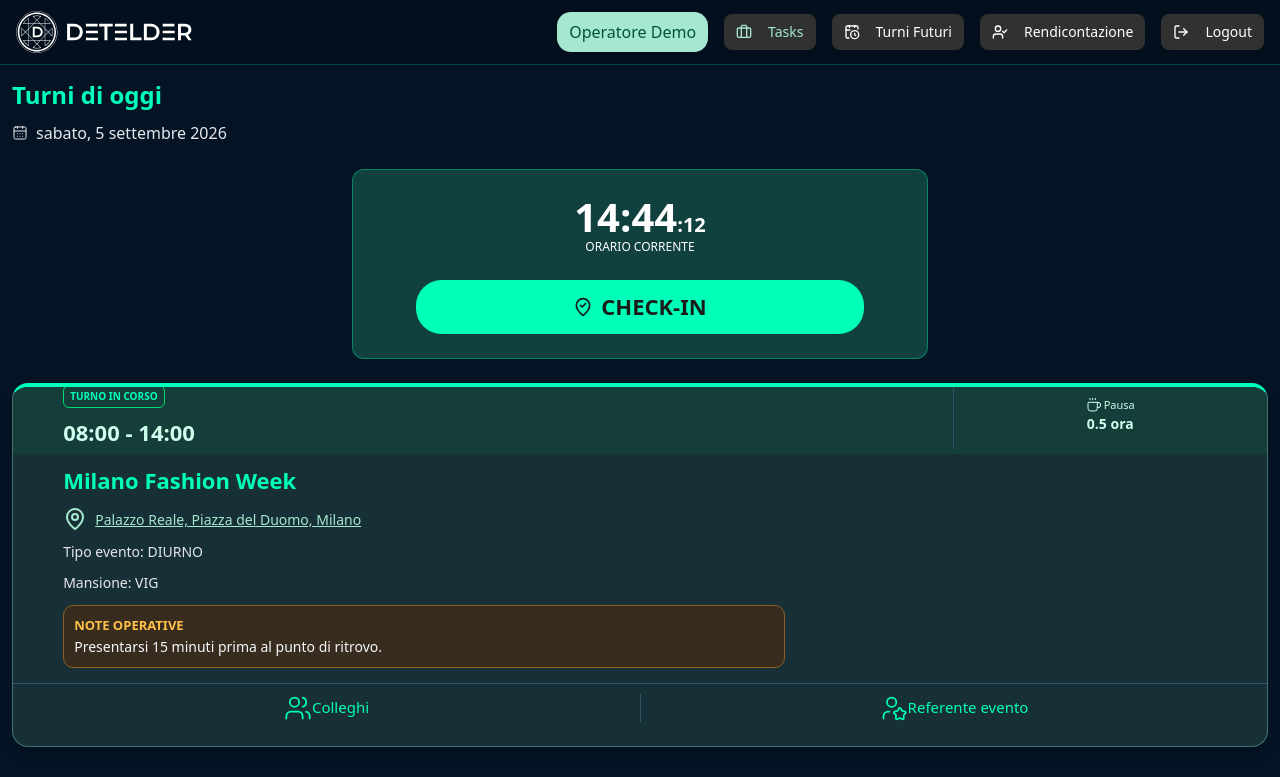
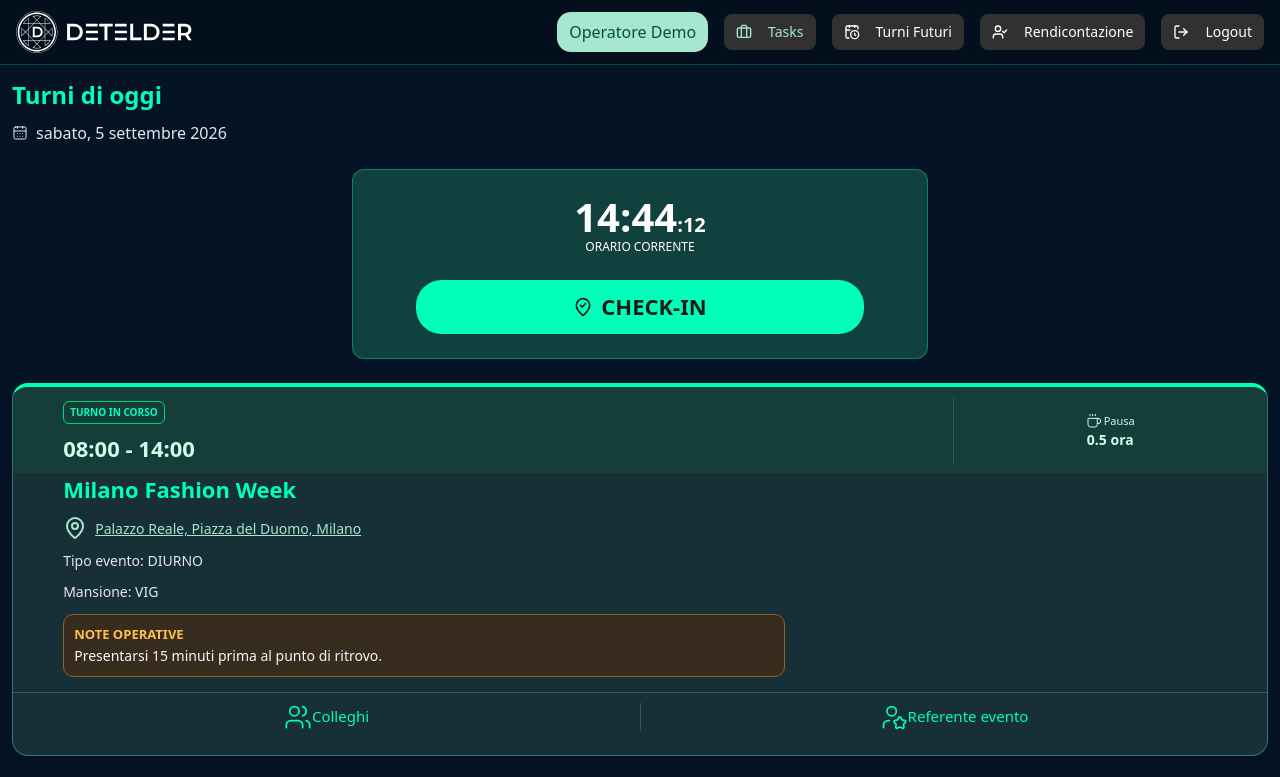
Before and after one commit to MarsOTA/detelder-operator-preview, a React (Vite) app: page /operator in a window 1280 px wide. Shown: the top 777 px of the page. Built offline with nearby package versions, Linux system fonts and the light colour scheme.

Commit message:
Fix spacing below top accent on event cards

```diff
--- a/src/pages/common/operatorSummaryPreview.css
+++ b/src/pages/common/operatorSummaryPreview.css
@@ -28,10 +28,15 @@
   background-color: #153d3a !important;
 }
 
-/* L'header orario deve aderire direttamente alla linguetta superiore */
+/* Header orario: aderisce alla linguetta, ma il contenuto respira */
 .info-orario-turno {
   margin-top: 0 !important;
   border-top: 0 !important;
+  transform: none !important;
+  padding-top: 11px !important;
+  padding-bottom: 8px !important;
+  border-top-left-radius: 0 !important;
+  border-top-right-radius: 0 !important;
 }
 
 /* Badge più distanziato dall'orario */
```
